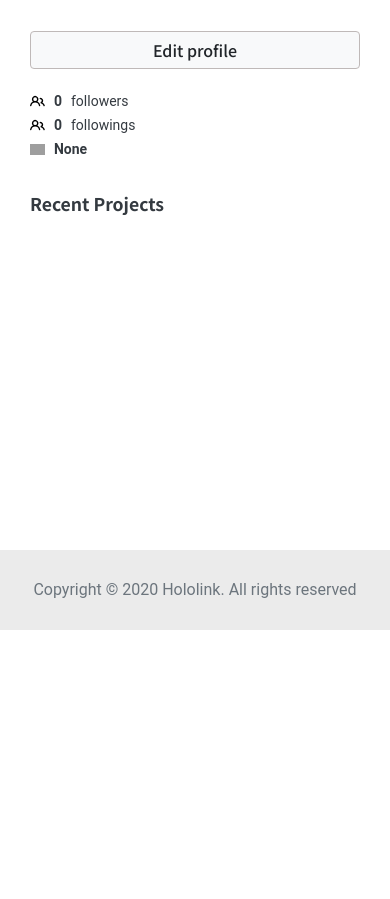
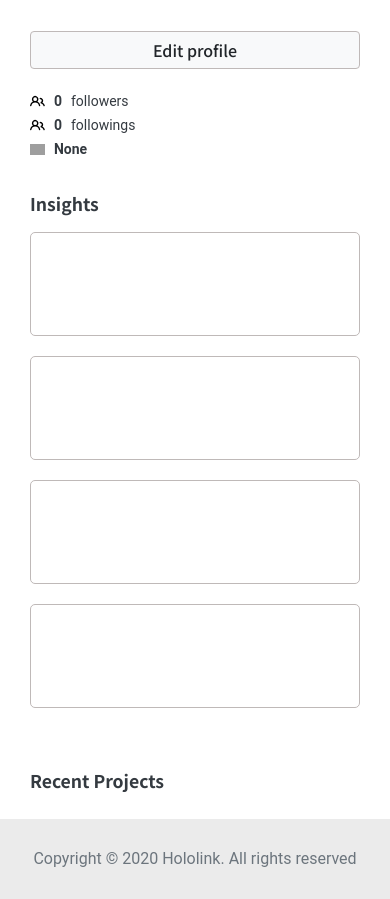
Before and after one commit to EiffelFly/hololink-main-frame, a Django app: a page that uses hololink/templates/user_dashboard_ver2.html in a window 390 px wide. Shown: the part 214-1113 px from the top of the page. Before the commit the page ends 844 px from the top, so only its background shows below. Run offline with Django 3.2, Linux system fonts and the light colour scheme; the visitor is signed in with stand-in values (Sample User, id 1); data comes from the database, SQL or seed files in the repository; data that the repository does not hold is empty; some libraries are stand-ins or nearby versions; grey boxes are pictures that could not be loaded.

Commit message:
[User dashboard]-add the basic responsive grid for insights

```diff
--- a/hololink/templates/user_dashboard_ver2.html
+++ b/hololink/templates/user_dashboard_ver2.html
@@ -19,8 +19,8 @@
             margin-top: 10px!important;
             margin-bottom: 10px !important;
             margin-right: 20px !important;
+        }
 
-        }
     }
     @media (min-width: 1200px) {}
 
@@ -36,6 +36,14 @@
         height: 6.5rem;
         border-width: 1px;
         margin-bottom: 15px;
+    }
+
+    .insights-container{
+        border: #BFB9B8;
+        border-radius: 5px;
+        border-style: solid;
+        height: 6.5rem;
+        border-width: 1px;
     }
 
     .dashboard-recentProject-title{
@@ -82,6 +90,22 @@
             <div class="col-12 col-md-8">
                 <div class="row recent-project-container" style="margin-top: 2rem; padding: 0 15px;">
                     <div class="col-8">
+                        <h3 class="dashboard-overview-headline">Insights</h3>
+                    </div>
+                    <div class="col-4"></div>
+                </div>
+                <div class="row d-flex flex-row" style="padding: 10px 10px 10px 30px;">
+                    {% for data in data_for_insights %}
+                    <div class="col-12 col-sm-6 col-md-6 col-lg-4" style="padding: 0px 20px 0px 0px ;">
+                        <div class="insights-container" style="margin: 0px 0px 20px 0px;">
+
+                        </div>
+
+                    </div>
+                    {% endfor %}
+                </div>
+                <div class="row recent-project-container" style="margin-top: 2rem; padding: 0 15px;">
+                    <div class="col-8">
                         <h3 class="dashboard-overview-headline">Recent Projects</h3>
                     </div>
                     <div class="col-4"></div>
```
